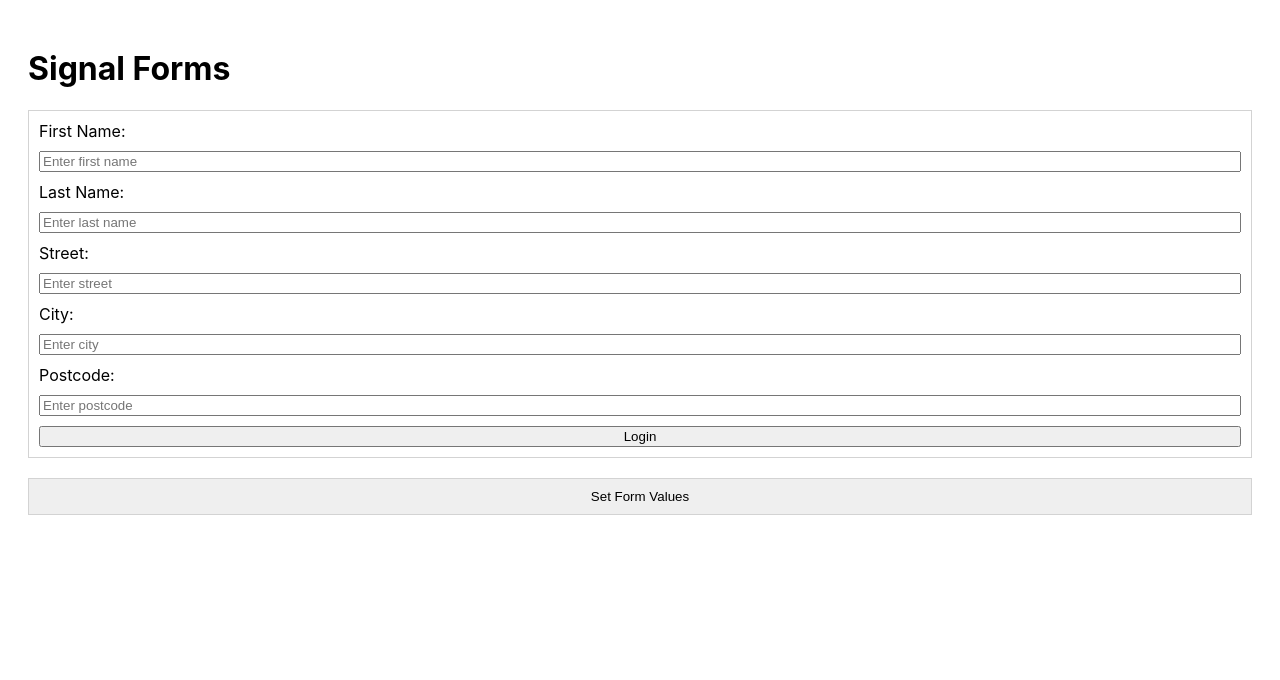
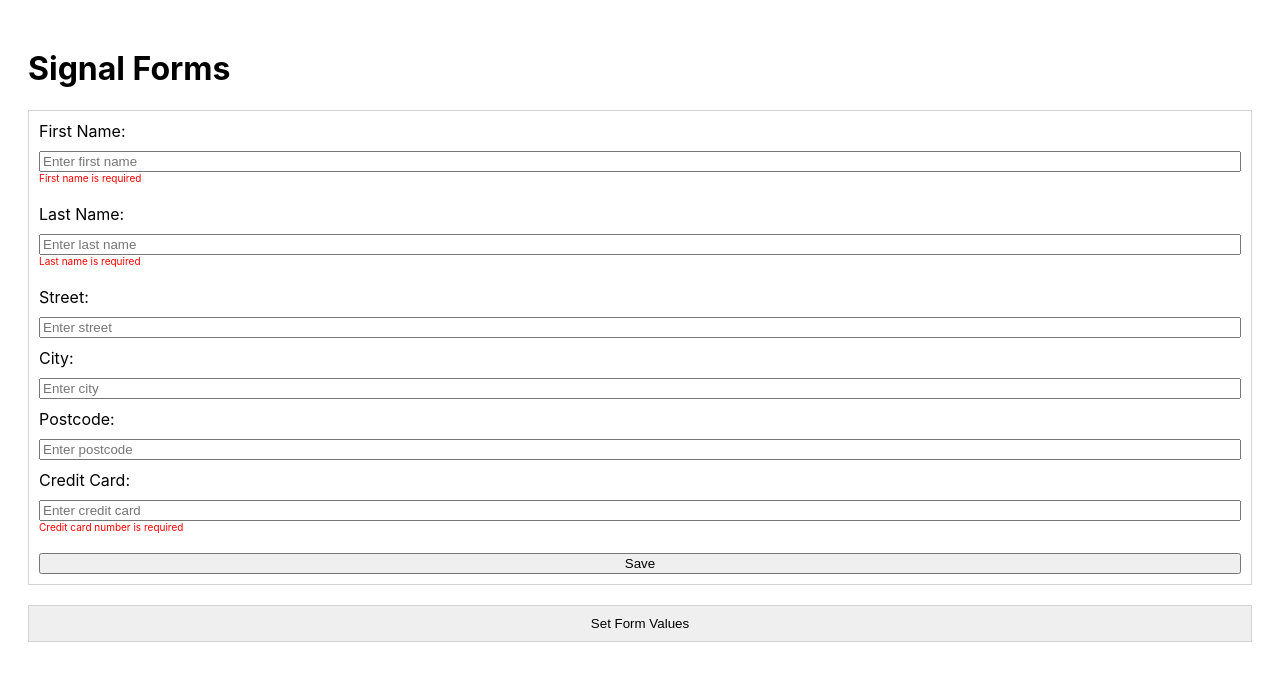
Before and after one commit to liteninkiran/signal-form, an Angular app: page / in a window 1280 px wide. Shown: the top 680 px of the page. Built offline with nearby package versions, Linux system fonts and the light colour scheme.

Commit message:
Displaying validation errors

```diff
--- a/src/app/components/form-3/form-3.html
+++ b/src/app/components/form-3/form-3.html
@@ -1,31 +1,65 @@
 <div class="container">
   <form (submit)="$event.preventDefault(); onSave()">
     <!-- First Name -->
+    <div class="form-field">
       <label>First Name:</label>
       <input type="text" [formField]="userForm.firstName" placeholder="Enter first name" />
+      <div class="alert">
+        @let firstNameErrors = userForm.firstName().errors();
+        @for (error of firstNameErrors; track error) {
+          <p>{{ error.message }}</p>
+        }
+      </div>
+    </div>
 
     <!-- Last Name -->
+    <div class="form-field">
       <label>Last Name:</label>
       <input type="text" [formField]="userForm.lastName" placeholder="Enter last name" />
+      <div class="alert">
+        @let lastNameErrors = userForm.lastName().errors();
+        @for (error of lastNameErrors; track error) {
+          <p>{{ error.message }}</p>
+        }
+      </div>
+    </div>
 
     @let addr = userForm.address;
 
     <!-- Street -->
+    <div class="form-field">
       <label>Street:</label>
       <input type="text" [formField]="addr.street" placeholder="Enter street" />
+    </div>
 
     <!-- City -->
+    <div class="form-field">
       <label>City:</label>
       <input type="text" [formField]="addr.city" placeholder="Enter city" />
+    </div>
 
     <!-- Postcode -->
+    <div class="form-field">
       <label>Postcode:</label>
       <input type="text" [formField]="addr.postcode" placeholder="Enter postcode" />
+    </div>
+
+    <!-- Credit Card -->
+    <div class="form-field">
+      <label>Credit Card:</label>
+      <input type="text" [formField]="userForm.cc" placeholder="Enter credit card" />
+      <div class="alert">
+        @let ccErrors = userForm.cc().errors();
+        @for (error of ccErrors; track error) {
+          <p>{{ error.message }}</p>
+        }
+      </div>
+    </div>
 
     @if (userForm().submitting()) {
       <button type="submit" disabled>Submitting...</button>
     } @else {
-      <button type="submit">Login</button>
+      <button type="submit">Save</button>
     }
   </form>
 
--- a/src/app/components/form-3/form-3.scss
+++ b/src/app/components/form-3/form-3.scss
@@ -12,5 +12,23 @@
     display: flex;
     flex-direction: column;
     row-gap: 10px;
+
+    .form-field {
+      display: flex;
+      flex-direction: column;
+
+      label {
+        margin-bottom: 10px;
+      }
+
+      .alert {
+        color: red;
+        font-size: 10px;
+
+        p {
+          margin-top: 0;
+        }
+      }
+    }
   }
 }
--- a/src/app/components/form-3/form-3.ts
+++ b/src/app/components/form-3/form-3.ts
@@ -13,6 +13,7 @@ import {
 import { UserFormModel } from './types';
 import { initialState } from './state';
 import { UserService } from './user-service';
+import { CommonModule } from '@angular/common';
 
 type Field = FieldTree<UserFormModel, string | number, 'writable'>;
 
@@ -41,6 +42,7 @@ const formValue: UserFormModel = {
 
 const validation = (path: SchemaPathTree<UserFormModel, PathKind.Root>) => {
   required(path.firstName, { message: 'First name is required' });
+  required(path.lastName, { message: 'Last name is required' });
   required(path.address.postcode);
   required(path.cc, { message: 'Credit card number is required' });
   minLength(path.cc, 16, { message: 'Credit card number must have 16 digits' });
@@ -51,7 +53,7 @@ const validation = (path: SchemaPathTree<UserFormModel, PathKind.Root>) => {
   selector: 'app-form-3',
   templateUrl: './form-3.html',
   styleUrl: './form-3.scss',
-  imports: [FormField],
+  imports: [FormField, CommonModule],
 })
 export class Form3 {
   readonly userService = inject(UserService);
```
Lines whose indentation alone changed are shown as unchanged.
